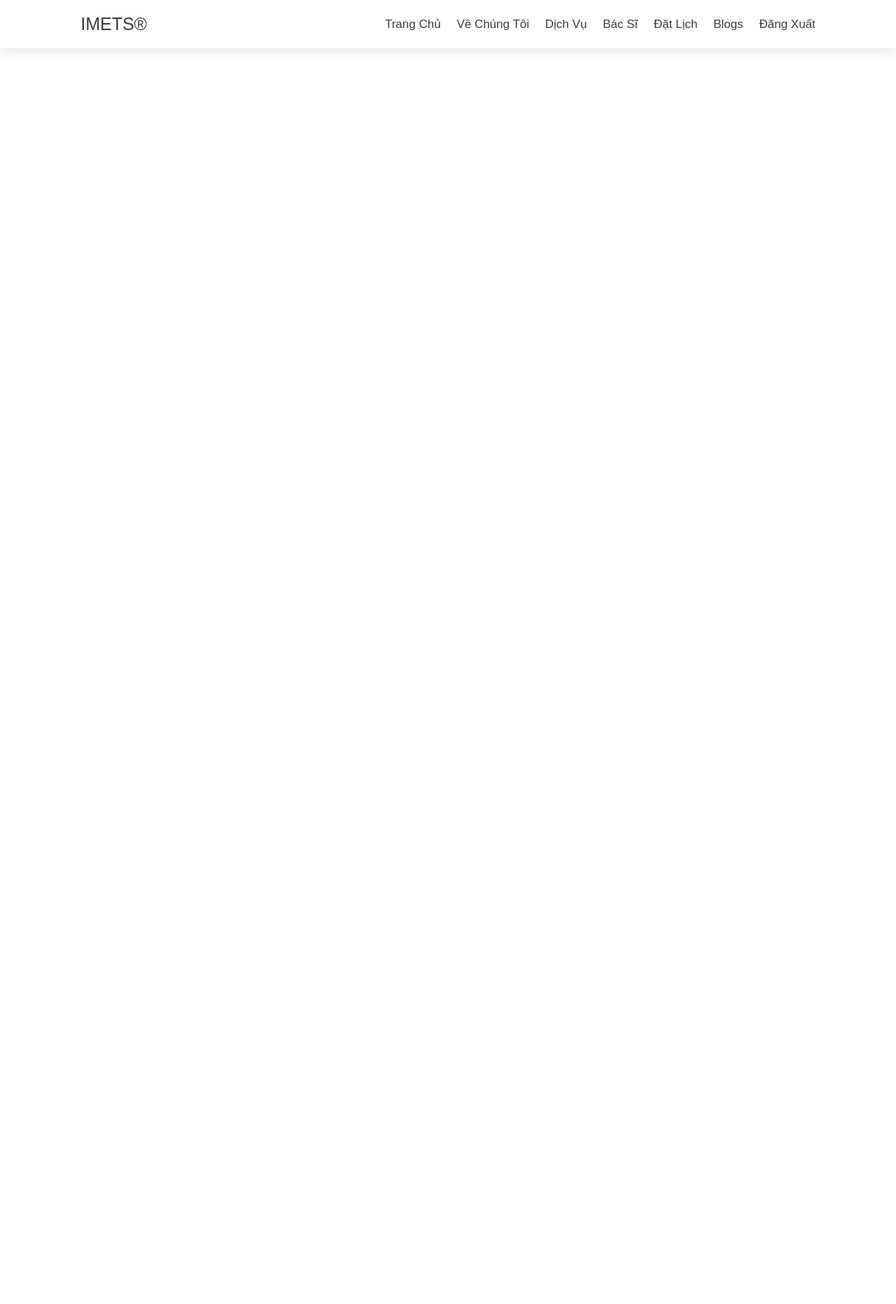
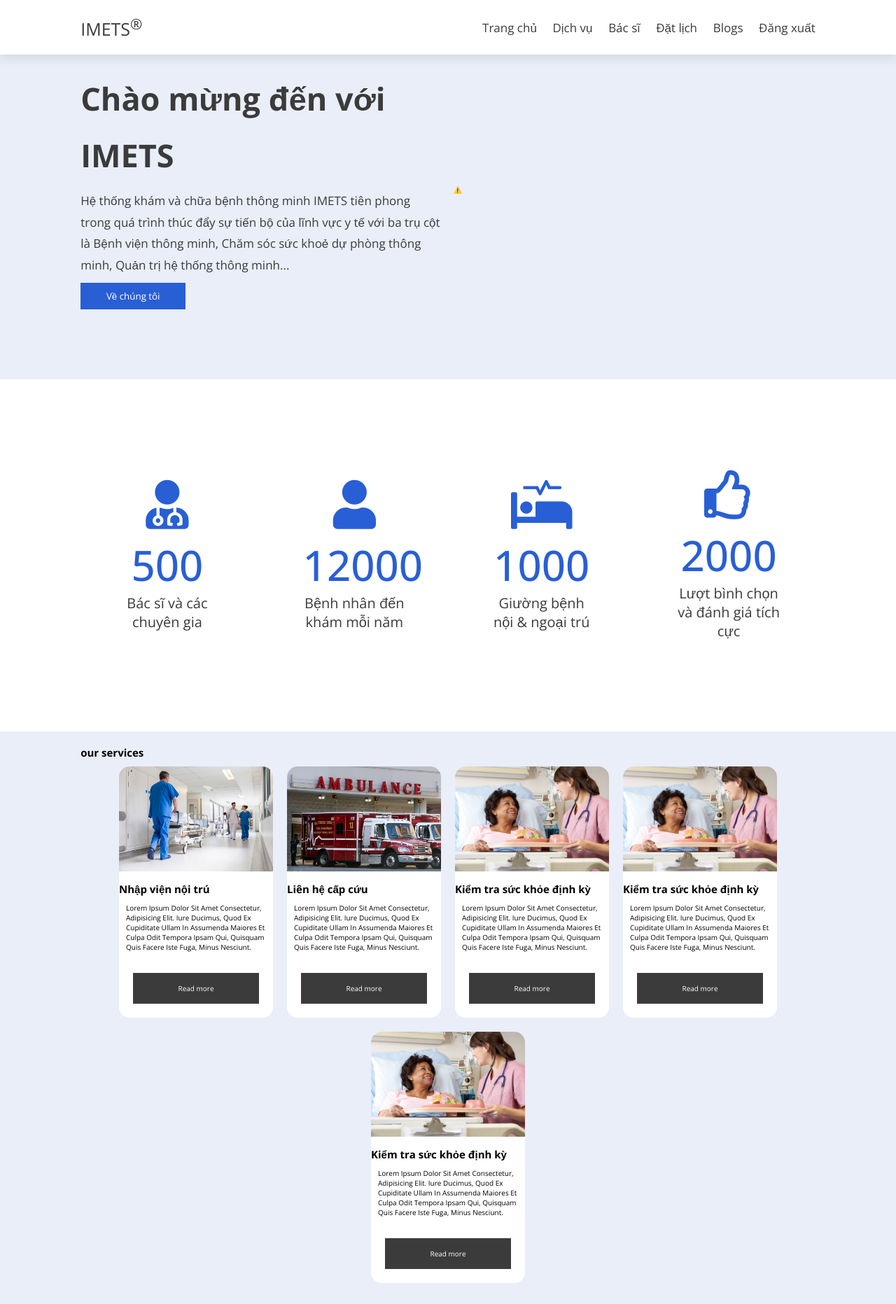
Before and after one commit to chuvoddolyhood/IMETS_web, a PHP site: page / in a window 1280 px wide. Shown: the whole page at 70% size. Before the commit the page ends 74 px from the top, so only its background shows below. Run offline with PHP 8.4, Linux system fonts and the light colour scheme; the visitor is signed in with stand-in values (Sample User, id 1); some libraries are stand-ins or nearby versions.

Commit message:
designing homepage for client side

```diff
--- a/index.php
+++ b/index.php
@@ -8,7 +8,8 @@
     <link rel="shortcut icon" type="image/png" href="./admin/photo/logo.jpg" />
     <!-- font awesome cdn link  -->
     <link rel="stylesheet" href="https://cdnjs.cloudflare.com/ajax/libs/font-awesome/5.15.4/css/all.min.css">
-    <script src="https://kit.fontawesome.com/64d58efce2.js" crossorigin="anonymous"></script>
+    <!-- <script src="https://kit.fontawesome.com/64d58efce2.js" crossorigin="anonymous"></script> -->
+    <script src="https://kit.fontawesome.com/yourcode.js" crossorigin="anonymous"></script>
 
     <!-- custom css file link  -->
     <link rel="stylesheet" href="./modules_client/style/index.css">
@@ -27,7 +28,7 @@
         } else {
             include './modules_client/header/header_loggedin.php';
         }
-        // include './modules_client/main.php';
+        include './modules_client/main.php';
 		// include './modules_client/footer.php';
 	?>
 </body>
--- a/modules_client/header/header_loggedin.php
+++ b/modules_client/header/header_loggedin.php
@@ -47,15 +47,14 @@
 
 <header class="header">
 
-    <a href="./index.php" class="logo">IMETS&reg;</a>
+    <a href="./index.php" class="logo">IMETS<sup>&reg;</sup></a>
 
     <nav class="navbar">
         <a href="#home">Trang chủ</a>
-        <a href="#about">Về chúng tôi</a>
         <a href="#services">Dịch vụ</a>
         <a href="#doctors">Bác sĩ</a>
         <a href="#booking">Đặt lịch</a>
-        <a href="#blogs">blogs</a>
+        <a href="#blogs">Blogs</a>
         <a href="./index.php?logout=logoutclient">Đăng xuất</a>
     </nav>
 
--- a/modules_client/header/header_login.php
+++ b/modules_client/header/header_login.php
@@ -15,15 +15,14 @@
 
 <header class="header">
 
-    <a href="./index.php" class="logo">IMETS&reg;</a>
+    <a href="./index.php" class="logo">IMETS<sup>&reg;</sup></a>
 
     <nav class="navbar">
         <a href="#home">Trang chủ</a>
-        <a href="#about">Về chúng tôi</a>
         <a href="#services">Dịch vụ</a>
         <a href="#doctors">Bác sĩ</a>
         <a href="#booking">Đặt lịch</a>
-        <a href="#blogs">blogs</a>
+        <a href="#blogs">Blogs</a>
         <a href="./modules_client/login-signin/loginForm.php" name="login_btn">Đăng nhập</a>
     </nav>
 
--- a/modules_client/main.php
+++ b/modules_client/main.php
@@ -0,0 +1,28 @@
+<?php
+    //Chia luồng
+    if(isset($_GET['page_layout'])){
+        switch ($_GET['page_layout']) {
+            case 'product': //danh sách hàng hóa
+                include './modules_client/product/list_product.php';
+                break;
+            case 'detail': //chi tiết từng hàng hóa
+                include './modules_client/product/detail_product.php';
+                break;
+            case 'search': //Tìm kiếm sản phẩm
+                include './modules_client/product/search.php';
+                break;
+            case 'profile': //Xem thông tin cơ bản của khách hàng
+                include './modules_client/profile/profile.php';
+                break;
+            case 'order': //Xem đơn mua hàng và lịch sử mua
+                include './modules_client/order/order.php';
+                break;
+            case 'cart': //Xem đơn mua hàng và lịch sử mua
+                include './modules_client/cart/cart.php';
+                break;
+        }
+    }else {
+        include './modules_client/main/homepage.php';
+        // include './modules_client/main/product_list.php';
+    }
+?>
--- /dev/null
+++ b/modules_client/main/homepage.php
@@ -0,0 +1,98 @@
+<!-- home section starts  -->
+<script src="https://unpkg.com/@lottiefiles/lottie-player@latest/dist/lottie-player.js"></script>
+<section class="home" id="home">
+
+    <div class="content">
+        <h3>Chào mừng đến với IMETS</h3>
+        <p>Hệ thống khám và chữa bệnh thông minh IMETS tiên phong trong quá trình thúc đẩy sự tiến bộ của lĩnh vực y tế với ba trụ cột là Bệnh viện thông minh, Chăm sóc sức khoẻ dự phòng thông minh, Quản trị hệ thống thông minh...</p>
+        <!-- <a href="#" class="btn"> contact us <span class="fas fa-chevron-right"></span> </a> -->
+        <button class="buttonLogin" onclick="document.location='#'" style="vertical-align:middle"><span>Về chúng tôi</span></button>
+    </div>
+
+    <div class="image">
+        <!-- <img src="image/home-img.svg" alt=""> -->
+        <lottie-player src="https://assets3.lottiefiles.com/packages/lf20_olluraqu.json"  background="transparent"  speed="1"   loop  autoplay></lottie-player>
+    </div>
+
+</section>
+
+<!-- home section ends -->
+
+<!-- icons section starts  -->
+
+<section class="icons-container">
+
+<div class="counter-container">
+    <i class="fas fa-user-md"></i>
+    <div class="counter" data-target="500"></div>
+    <span>Bác sĩ và các chuyên gia</span>
+</div>
+
+<div class="counter-container">
+    <i class="fas fa-user"></i>
+    <div class="counter" data-target="12000"></div>
+    <span>Bệnh nhân đến khám mỗi năm</span>
+</div>
+
+<div class="counter-container">
+    <i class="fas fa-procedures"></i>
+    <div class="counter" data-target="1000"></div>
+    <span>Giường bệnh nội & ngoại trú</span>
+</div>
+
+<div class="counter-container">
+    <i class="far fa-thumbs-up"></i>
+    <div class="counter" data-target="2000"></div>
+    <span>Lượt bình chọn và đánh giá tích cực</span>
+</div>
+<script src="./modules_client/main/homepage.js"></script>
+</section>
+
+<!-- icons section ends -->
+
+<!-- services section starts  -->
+
+<section class="services" id="services">
+
+    <h1 class="heading"> our <span>services</span> </h1>
+    <div class="container-card">
+        <div class="card">
+            <div class="card-image card-1"></div>
+            <h2>Nhập viện nội trú</h2>
+            <p>Lorem Ipsum Dolor Sit Amet Consectetur, Adipisicing Elit. Iure Ducimus, Quod Ex Cupiditate Ullam In Assumenda Maiores Et Culpa Odit Tempora Ipsam Qui, Quisquam Quis Facere Iste Fuga, Minus Nesciunt.</p>
+            <a href="">Read more</a>
+        </div>
+
+        <div class="card">
+            <div class="card-image card-2"></div>
+            <h2>Liên hệ cấp cứu</h2>
+            <p>Lorem Ipsum Dolor Sit Amet Consectetur, Adipisicing Elit. Iure Ducimus, Quod Ex Cupiditate Ullam In Assumenda Maiores Et Culpa Odit Tempora Ipsam Qui, Quisquam Quis Facere Iste Fuga, Minus Nesciunt.</p>
+            <a href="">Read more</a>
+        </div>
+
+        <div class="card">
+            <div class="card-image card-3"></div>
+            <h2>Kiểm tra sức khỏe định kỳ</h2>
+            <p>Lorem Ipsum Dolor Sit Amet Consectetur, Adipisicing Elit. Iure Ducimus, Quod Ex Cupiditate Ullam In Assumenda Maiores Et Culpa Odit Tempora Ipsam Qui, Quisquam Quis Facere Iste Fuga, Minus Nesciunt.</p>
+            <a href="">Read more</a>
+        </div>
+
+        <div class="card">
+            <div class="card-image card-3"></div>
+            <h2>Kiểm tra sức khỏe định kỳ</h2>
+            <p>Lorem Ipsum Dolor Sit Amet Consectetur, Adipisicing Elit. Iure Ducimus, Quod Ex Cupiditate Ullam In Assumenda Maiores Et Culpa Odit Tempora Ipsam Qui, Quisquam Quis Facere Iste Fuga, Minus Nesciunt.</p>
+            <a href="">Read more</a>
+        </div>
+
+        <div class="card">
+            <div class="card-image card-3"></div>
+            <h2>Kiểm tra sức khỏe định kỳ</h2>
+            <p>Lorem Ipsum Dolor Sit Amet Consectetur, Adipisicing Elit. Iure Ducimus, Quod Ex Cupiditate Ullam In Assumenda Maiores Et Culpa Odit Tempora Ipsam Qui, Quisquam Quis Facere Iste Fuga, Minus Nesciunt.</p>
+            <a href="">Read more</a>
+        </div>
+    </div>
+
+
+</section>
+
+<!-- services section ends -->
--- /dev/null
+++ b/modules_client/style/homepage.css
@@ -0,0 +1,169 @@
+.home{
+    display: flex;
+    align-items: center;
+    flex-wrap: wrap;
+    gap:1.5rem;
+    padding-top: 10rem ;
+    padding-bottom: 10rem ;
+}
+
+.home .image{
+    flex:1 1 45rem;
+}
+
+lottie-player{
+    width: 93%;
+}
+
+.home .content{
+    flex:1 1 45rem;
+}
+
+.home .content h3{
+    font-size: 4.5rem;
+    color:var(--blacktext);
+    line-height: 1.8;
+    /* text-shadow: var(--text-shadow); */
+}
+
+.home .content p{
+    font-size: 1.7rem;
+    color:var(--blacktext);
+    line-height: 1.8;
+    padding: 1rem 0;
+}
+
+/* Button */
+.buttonLogin {
+    display: inline-block;
+    border-radius: 0;
+    border-style: solid;
+    background-color: var(--blue);
+    color: white;
+    text-align: center;
+    padding: 10px;
+    width: 15rem;
+    transition: all 0.5s;
+    cursor: pointer;
+    border: none;
+}
+
+.buttonLogin span{
+    cursor: pointer;
+    display: inline-block;
+    position: relative;
+    transition: 0.5s;
+}
+
+.buttonLogin span:after {
+    content: '\00bb';
+    position: absolute;
+    opacity: 0;
+    top: 0;
+    right: -20px;
+    transition: 0.5s;
+}
+
+.buttonLogin:hover span {
+   padding-right: 25px;
+}
+
+.buttonLogin:hover span:after {
+    opacity: 1;
+    right: 0;
+}
+/* THE END of Button */
+
+
+/* Icon service */
+.icons-container{
+    display: grid;
+    gap:2rem;
+    grid-template-columns: repeat(auto-fit, minmax(20rem, 1fr));
+    padding-top: 10rem;
+    padding-bottom: 10rem;
+}
+
+.counter-container {
+    display: flex;
+    flex-direction: column;
+    justify-content: center;
+    text-align: center;
+    margin: 30px 50px;
+  }
+
+.counter {
+    font-size: 60px;
+    margin-top: 10px;
+    color: var(--blue);
+    font-weight: 500;
+}
+
+.counter-container span{
+    font-size: 20px;
+    color: var(--blacktext);
+}
+
+.counter-container i{
+    font-size: 70px;
+    color: var(--blue);
+}
+
+
+/* section service*/
+.container-card{
+    display: flex;
+    justify-content: center;
+    flex-wrap: wrap;
+}
+
+.container-card .card{
+    background: white;
+    width: 220px;
+    /* height: 400px; */
+    margin: 10px;
+    border-radius: 15px;
+}
+
+.container-card .card .card-image{
+    /* background: aqua; */
+    width: 220px;
+    height: 150px;
+    margin-bottom: 15px;
+    background-size: cover;
+    border-radius: 15px 15px 0 0;
+}
+
+.card-1{
+    background-image: url('./../photo/img1.jpg');
+}
+
+.card-2{
+    background-image: url('./../photo/img2.jpg');
+}
+
+.card-3{
+    background-image: url('./../photo/img3.jpg');
+}
+
+.container-card .card p{
+    padding: 10px;
+}
+
+.container-card .card a{
+    background-color: var(--blacktext);
+    color: white;
+    padding: 15px 20px;
+    display: block;
+    text-align: center;
+    margin: 20px 20px;
+    text-decoration: none;
+}
+
+.card:hover{
+    background-color: var(--blacktext);
+    color: white;
+    cursor: pointer;
+    transform: scale(1.05);
+    transition: all 0.5s ease-in-out;
+}
--- a/modules_client/style/index.css
+++ b/modules_client/style/index.css
@@ -1,7 +1,9 @@
 @import "login.css";
 @import "header.css";
+@import "homepage.css";
 @import "footer.css";
 
+@import url('https://fonts.googleapis.com/css2?family=Open+Sans:wght@500;600;700;800&family=Roboto:ital,wght@0,100;0,300;0,400;0,500;0,700;0,900;1,100;1,300;1,400;1,500;1,700;1,900&display=swap');
 :root{
     --white:#fffff;
     --lightblue:#E9EEF9;
@@ -14,13 +16,15 @@
 }
 
 *{
-    font-family: 'Poppins', sans-serif;
+    /* font-family: 'Poppins', sans-serif; */
+    font-family: 'Open Sans', sans-serif;
+    /* font-family: 'Roboto', sans-serif; */
     margin:0;
     padding: 0;
     box-sizing: border-box;
     outline: none;
     border: none;
-    text-transform: capitalize;
+    /* text-transform: capitalize; */
     transition: all .2s ease-out;
     text-decoration: none;
 }
@@ -36,3 +40,68 @@ html{
 section{
     padding:2rem 9%;
 }
+
+section:nth-child(even){
+    background: var(--lightblue);
+}
+
+
+
+/* media queries  */
+@media (max-width:991px){
+
+    html{
+        font-size: 55%;
+    }
+
+    .header{
+        padding: 2rem;
+    }
+
+    section{
+        padding:2rem;
+    }
+
+}
+
+@media (max-width:768px){
+
+    #menu-btn{
+        display: initial;
+    }
+
+    .header .navbar{
+        position: absolute;
+        top:115%; right: 2rem;
+        border-radius: .5rem;
+        box-shadow: var(--box-shadow);
+        width: 30rem;
+        border: var(--border);
+        background: #fff;
+        transform: scale(0);
+        opacity: 0;
+        transform-origin: top right;
+        transition: none;
+    }
+
+    .header .navbar.active{
+        transform: scale(1);
+        opacity: 1;
+        transition: .2s ease-out;
+    }
+
+    .header .navbar a{
+        font-size: 2rem;
+        display: block;
+        margin:2.5rem;
+    }
+
+}
+
+@media (max-width:450px){
+
+    html{
+        font-size: 50%;
+    }
+
+}
```
Also changed, not shown: modules_client/main/homepage.js (added, +21 -0 lines), modules_client/style/header.css (+0 -61 lines), modules_client/photo/cart.svg (deleted), modules_client/photo/img1.jpg (added), modules_client/photo/img2.jpg (added), modules_client/photo/img3.jpg (added), modules_client/photo/log.svg (deleted), modules_client/photo/purchase.svg (deleted), modules_client/photo/register.svg (deleted).
